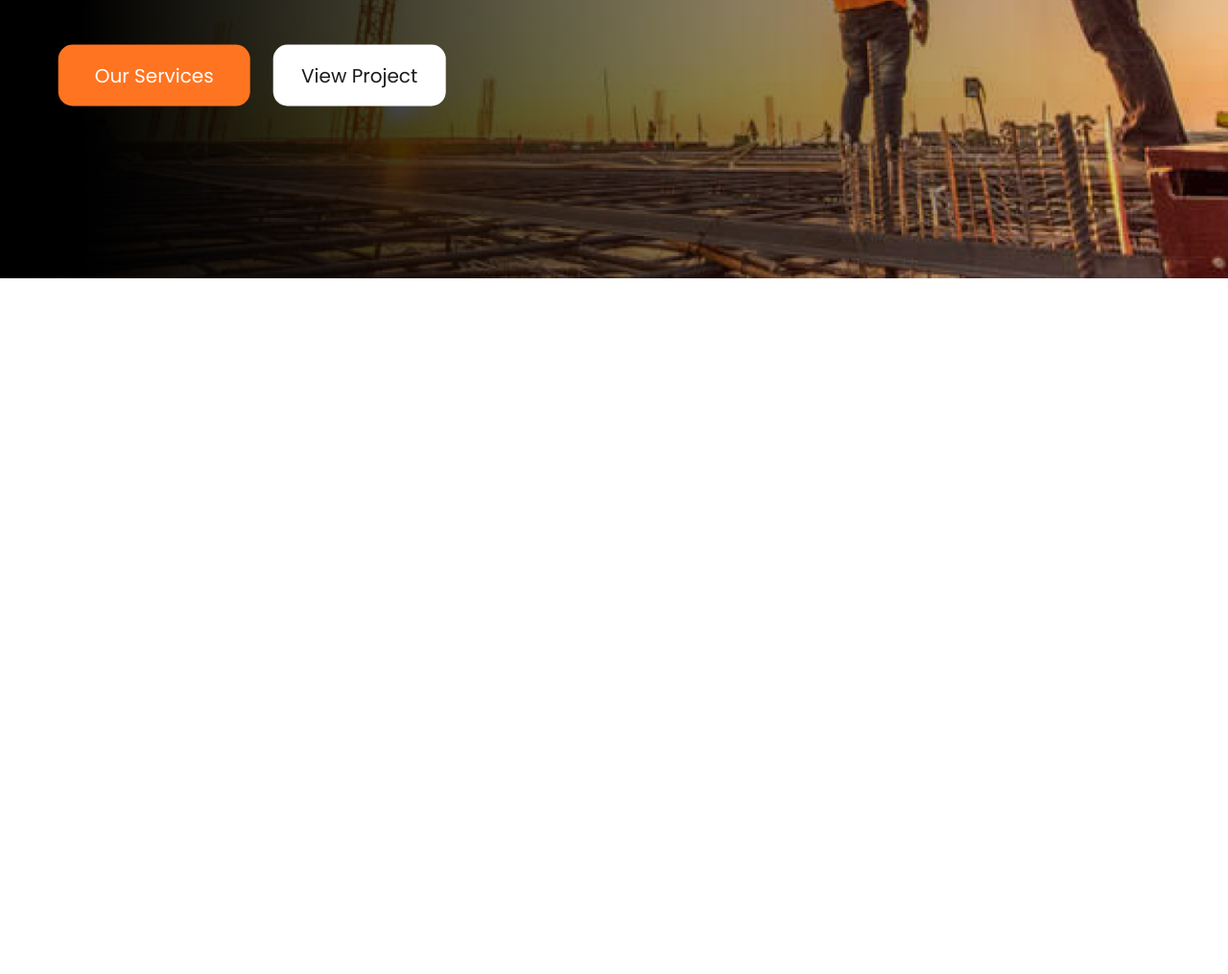
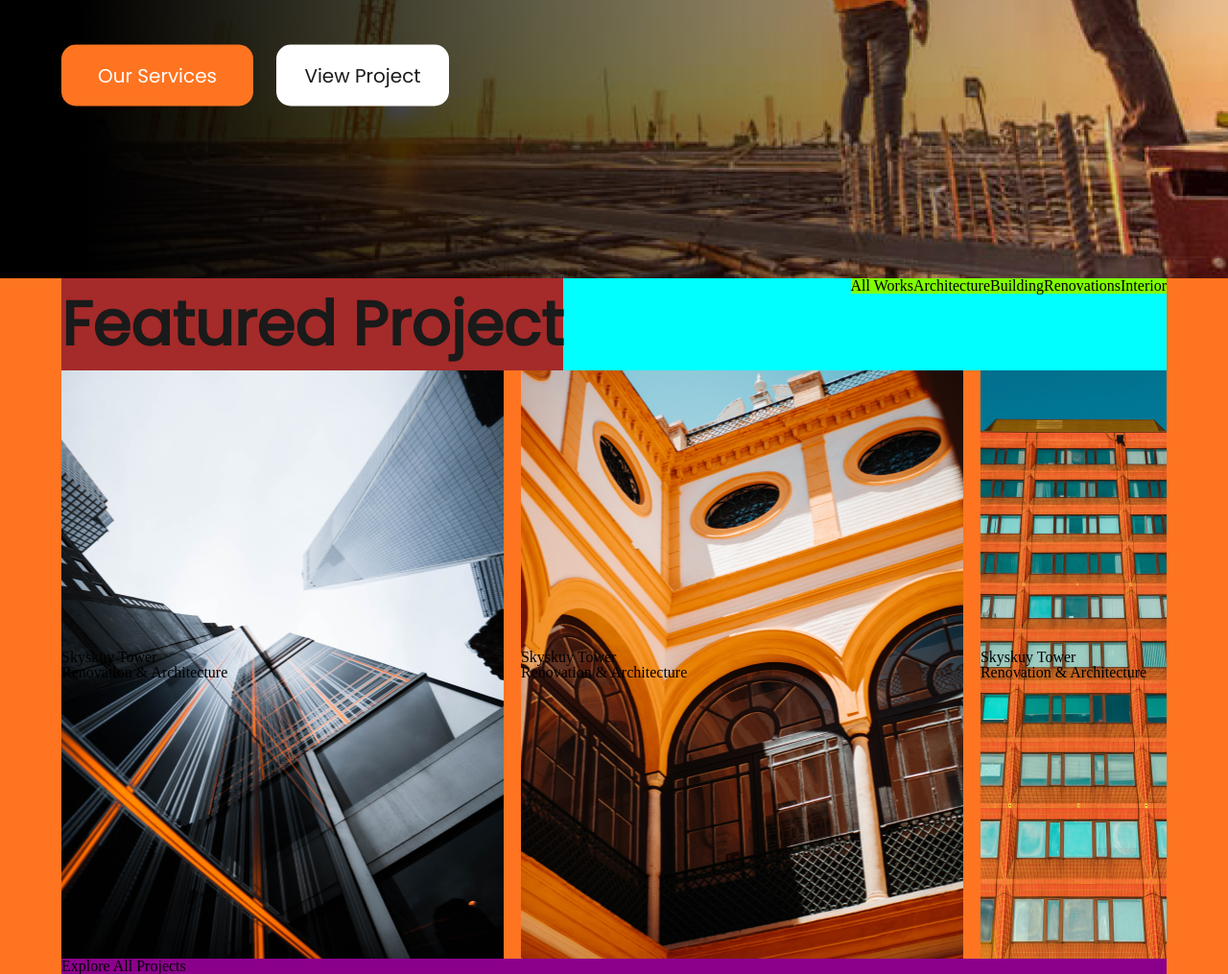
Before and after one commit to NNUTSI/lesson-11, a plain HTML site: page index.html in a window 1280 px wide. Shown: the part 585-1600 px from the top of the page at 96% size. Before the commit the page ends 875 px from the top, so only its background shows below. Drawn offline with Linux system fonts and the light colour scheme.

Commit message:
adding section2

```diff
--- a/css/media.css
+++ b/css/media.css
@@ -88,6 +88,9 @@
 /* ---------------------------------------- */
 @media (max-width: 768px) {
   /* header */
+  .header {
+    padding: 34px 0;
+  }
   .header-main-div {
     width: 96%;
   }
@@ -106,7 +109,7 @@
     padding-top: 0;
   }
   .section1-img {
-    height: 570px;
+    height: 470px;
   }
   .section1-content {
     max-width: 520px;
@@ -140,6 +143,10 @@
 
 /* -------------------------------------------------------- */
 @media (max-width: 420px) {
+  /* header */
+  .header {
+    padding: 28px 0;
+  }
   #lang {
     width: 70px;
     font-size: 12px;
@@ -149,7 +156,7 @@
   }
   /* section1 */
   .section1-img {
-    height: 470px;
+    height: 420px;
   }
   .section1-h2 {
     font-size: 32px;
@@ -175,11 +182,14 @@
 
 /* ------------------------------------------------------------- */
 @media (max-width: 320px) {
+  /* header */
+  .header {
+    padding: 18px 0;
+  }
   /* section1 */
   .section1-input-div {
-    display: flex;
-    flex-direction: column;
-    gap: 6px;
+    flex-wrap: wrap;
+    gap: 4px;
   }
   .section1-img {
     height: 420px;
--- a/css/style.css
+++ b/css/style.css
@@ -105,6 +105,11 @@
 /* section1 */
 .section1 {
   padding-top: 100px;
+  width: 100%;
+}
+.section1-main-div {
+  width: 90%;
+  margin: 0 auto;
 }
 .section1-img {
   background-image: url(/pic/1.png);
@@ -120,7 +125,7 @@
   width: 607px;
   height: 415px;
   top: 50%;
-  transform: translate(10%, -50%);
+  transform: translate(0, -50%);
   display: flex;
   flex-direction: column;
   justify-content: space-between;
@@ -169,3 +174,86 @@
   line-height: 36px;
   text-align: center;
 }
+
+/* section2 */
+.section2 {
+  background-color: #ff7420;
+  width: 100%;
+}
+.section2-main-div {
+  width: 90%;
+  margin: 0 auto;
+}
+.sectio2-wrapper {
+  background-color: aqua;
+  display: flex;
+  flex-direction: row;
+  justify-content: space-between;
+}
+.sectio2-wrapper-h2 {
+  background-color: brown;
+  font-family: "Poppins";
+  font-size: 64px;
+  font-weight: 600;
+  line-height: 96px;
+  color: #191a19;
+}
+.sectio2-ul {
+  background-color: blue;
+  display: flex;
+  flex-direction: row;
+  justify-content: space-between;
+
+}
+.sectio2-nav-li {
+  background-color: chartreuse;
+}
+.section2-projects {
+  display: flex;
+  justify-content: space-between;
+  gap: 18px;
+}
+.section2-project1 {
+  background-image: url(/pic/3.png);
+  position: relative;
+  height: 613px;
+  max-width: 485px;
+  width: 100%;
+  background-position: center;
+  background-repeat: no-repeat;
+  background-size: cover;
+}
+.section2-project2 {
+  background-image: url(/pic/4.png);
+  position: relative;
+  height: 613px;
+  max-width: 485px;
+  width: 100%;
+  background-position: center;
+  background-repeat: no-repeat;
+  background-size: cover;
+}
+.section2-project3 {
+  background-image: url(/pic/5.png);
+  position: relative;
+  height: 613px;
+  width: 485px;
+  background-position: center;
+  background-repeat: no-repeat;
+  background-size: cover;
+}
+.section2-project1-content {
+  position: absolute;
+  top: 50%;
+  transform: translate(0, -50%);
+  display: flex;
+  flex-direction: column;
+  justify-content: space-between;
+}
+.section2-project1-h4 {
+}
+.section2-project1-h5 {
+}
+.section2-bottom {
+  background-color: darkmagenta;
+}
--- a/index.html
+++ b/index.html
@@ -49,21 +49,64 @@
     </header>
     <section class="section1">
       <div class="section1-img">
-        <div class="section1-content">
-          <h2 class="section1-h2">We Prepare For The Future</h2>
-          <p class="section1-p">
-            We provide the best architectural design, contruction, and building
-            maintance services for you.
-          </p>
-          <div class="section1-input-div">
-            <button class="section1-button-o" type="button" onclick="">Our Services</button>
-            <button class="section1-button-w" type="button" onclick="">View Project</button>
+        <div class="section1-main-div">
+          <div class="section1-content">
+            <h2 class="section1-h2">We Prepare For The Future</h2>
+            <p class="section1-p">
+              We provide the best architectural design, contruction, and
+              building maintance services for you.
+            </p>
+            <div class="section1-input-div">
+              <button class="section1-button-o" type="button" onclick="">
+                Our Services
+              </button>
+              <button class="section1-button-w" type="button" onclick="">
+                View Project
+              </button>
+            </div>
           </div>
         </div>
       </div>
-
     </section>
-    <section class="section2"></section>
+    <section class="section2">
+      <div class="section2-main-div">
+        <div class="sectio2-wrapper">
+          <h2 class="sectio2-wrapper-h2">Featured Project</h2>
+          <nav >
+            <ul class="sectio2-ul">
+              <li class="sectio2-nav-li">All Works</li>
+              <li class="sectio2-nav-li">Architecture</li>
+              <li class="sectio2-nav-li">Building</li>
+              <li class="sectio2-nav-li">Renovations</li>
+              <li class="sectio2-nav-li">Interior</li>
+            </ul>
+          </nav>
+        </div>
+        <div class="section2-projects">
+          <div class="section2-project1">
+            <div class="section2-project1-content">
+              <h4 class="section2-project1-h4">Skyskuy Tower</h4>
+              <h5 class="section2-project1-h5">Renovation & Architecture</h5>
+            </div>
+          </div>
+          <div class="section2-project2">
+            <div class="section2-project1-content">
+              <h4 class="section2-project1-h4">Skyskuy Tower</h4>
+              <h5 class="section2-project1-h5">Renovation & Architecture</h5>
+            </div>
+          </div>
+          <div class="section2-project3">
+            <div class="section2-project1-content">
+              <h4 class="section2-project1-h4">Skyskuy Tower</h4>
+              <h5 class="section2-project1-h5">Renovation & Architecture</h5>
+            </div>
+          </div>
+        </div>
+        <div>
+          <p class="section2-bottom">Explore All Projects</p>
+        </div>
+      </div>
+    </section>
     <section class="section3"></section>
     <footer class="footer"></footer>
   </body>
```
